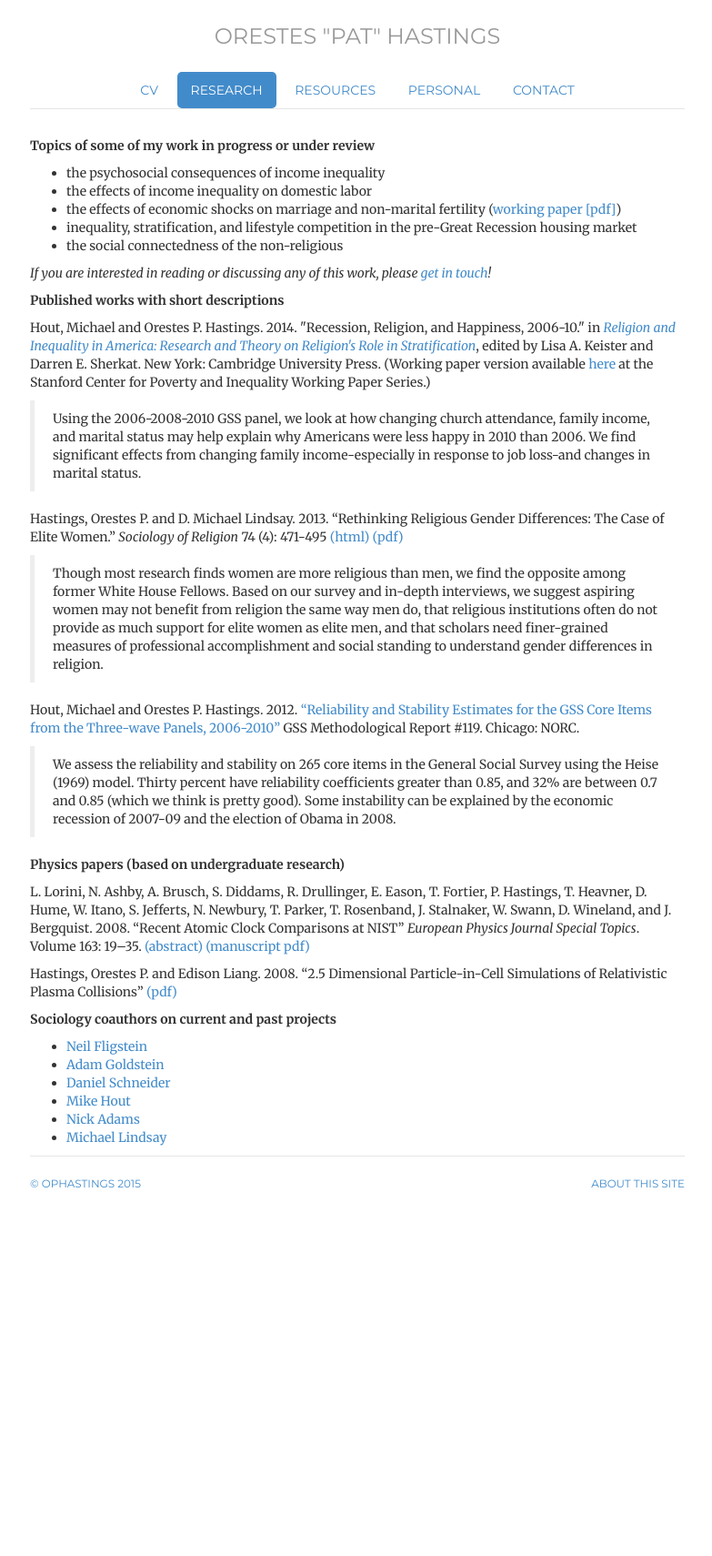
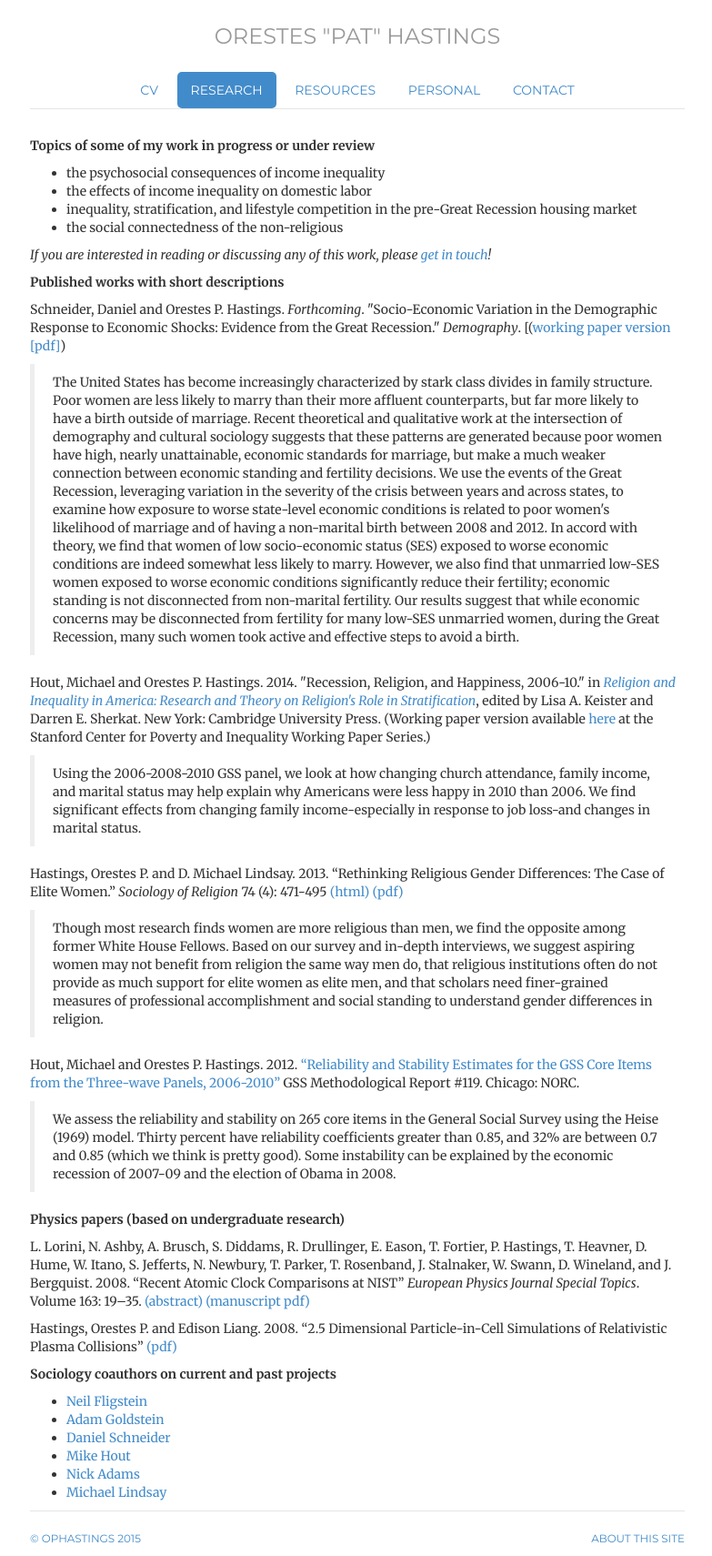
Before and after one commit to ophastings/ophastings.github.io, a Jekyll site: the page built from research/index.html, in a window 1280 px wide. Shown: the whole page at 91% size, without its empty margins (247-1030 px from the left). Built offline with Jekyll 4.4.1, drawn with Linux system fonts in a browser that asks for light colours; comment, search, counter and statistics services are not loaded; before the commit the page ends 1320 px from its top, so only the background shows below that.

Commit message:
Update index.html

```diff
--- a/research/index.html
+++ b/research/index.html
@@ -14,7 +14,6 @@ description: Research page of ophastings.com, the website of Orestes Hastings, a
 <ul>
 	<li>the psychosocial consequences of income inequality</li>
 	<li>the effects of income inequality on domestic labor </li>
-	<li>the effects of economic shocks on marriage and non-marital fertility (<a href="http://www.irle.berkeley.edu/workingpapers/105-15.pdf">working paper [pdf]</a>) </li>
 	<li>inequality, stratification, and lifestyle competition in the pre-Great Recession housing market</li>
 	<li>the social connectedness of the non-religious</li>
 </ul>
@@ -22,6 +21,16 @@ description: Research page of ophastings.com, the website of Orestes Hastings, a
 <p><i>If you are interested in reading or discussing any of this work, please <a href="../contact">get in touch</a>!</i></p>
 
 <p><b>Published works with short descriptions</b></p>
+
+<p> Schneider, Daniel and Orestes P. Hastings. <i>Forthcoming</i>. "Socio-Economic Variation in the Demographic Response to Economic Shocks: Evidence from the Great Recession." <i>Demography</i>. [(<a href="http://www.irle.berkeley.edu/workingpapers/105-15.pdf">working paper version [pdf]</a>)
+<blockquote><span> The United States has become increasingly characterized by stark class divides in family structure.
+Poor women are less likely to marry than their more affluent counterparts, but far more likely to have a birth outside of marriage.
+Recent theoretical and qualitative work at the intersection of demography and cultural sociology suggests that these patterns are generated because poor women have high, nearly unattainable, economic standards for marriage, but make a much weaker connection between economic standing and fertility decisions.
+We use the events of the Great Recession, leveraging variation in the severity of the crisis between years and across states, to examine how exposure to worse state-level economic conditions is related to poor women's likelihood of marriage and of having a non-marital birth between 2008 and 2012.
+In accord with theory, we find that women of low socio-economic status (SES) exposed to worse economic conditions are indeed somewhat less likely to marry.
+However, we also find that unmarried low-SES women exposed to worse economic conditions significantly reduce their fertility; economic standing is not disconnected from non-marital fertility.
+Our results suggest that while economic concerns may be disconnected from fertility for many low-SES unmarried women, during the Great Recession, many such women took active and effective steps to avoid a birth.
+</span></blockquote>
 
 <p> Hout, Michael and Orestes P. Hastings. 2014. "Recession, Religion, and Happiness, 2006-10." in <i><a title="http://www.cambridge.org/us/academic/subjects/sociology/sociology-religion/religion-and-inequality-america-research-and-theory-religions-role-stratification" href="http://www.cambridge.org/us/academic/subjects/sociology/sociology-religion/religion-and-inequality-america-research-and-theory-religions-role-stratification">Religion and Inequality in America: Research and Theory on Religion's Role in Stratification</a></i>, edited by Lisa A. Keister and Darren E. Sherkat. New York: Cambridge University Press. (Working paper version available <a title="http://www.stanford.edu/group/scspi/_media/working_papers/hout-hastings_recession-religion-happiness.pdf" href="http://www.stanford.edu/group/scspi/_media/working_papers/hout-hastings_recession-religion-happiness.pdf">here</a> at the Stanford Center for Poverty and Inequality Working Paper Series.) </p>
 <blockquote><span>Using the 2006-2008-2010 GSS panel, we look at how changing church attendance, family income, and marital status may help explain why Americans were less happy in 2010 than 2006. We find significant effects from changing family income-especially in response to job loss-and changes in marital status. </span></blockquote>
```
